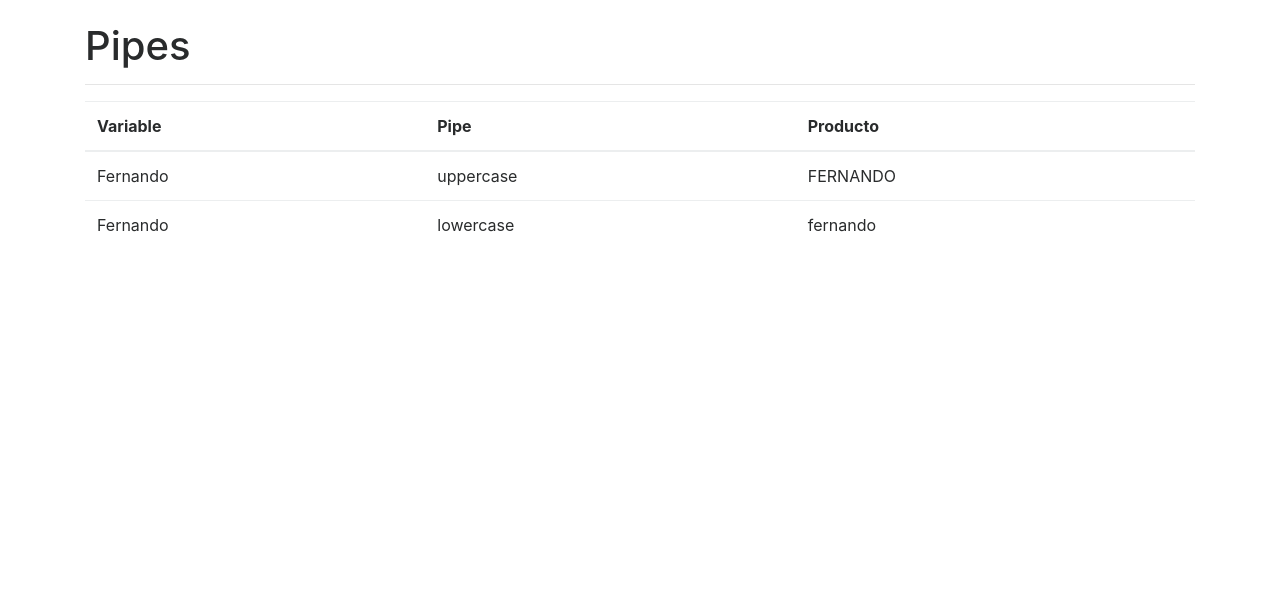
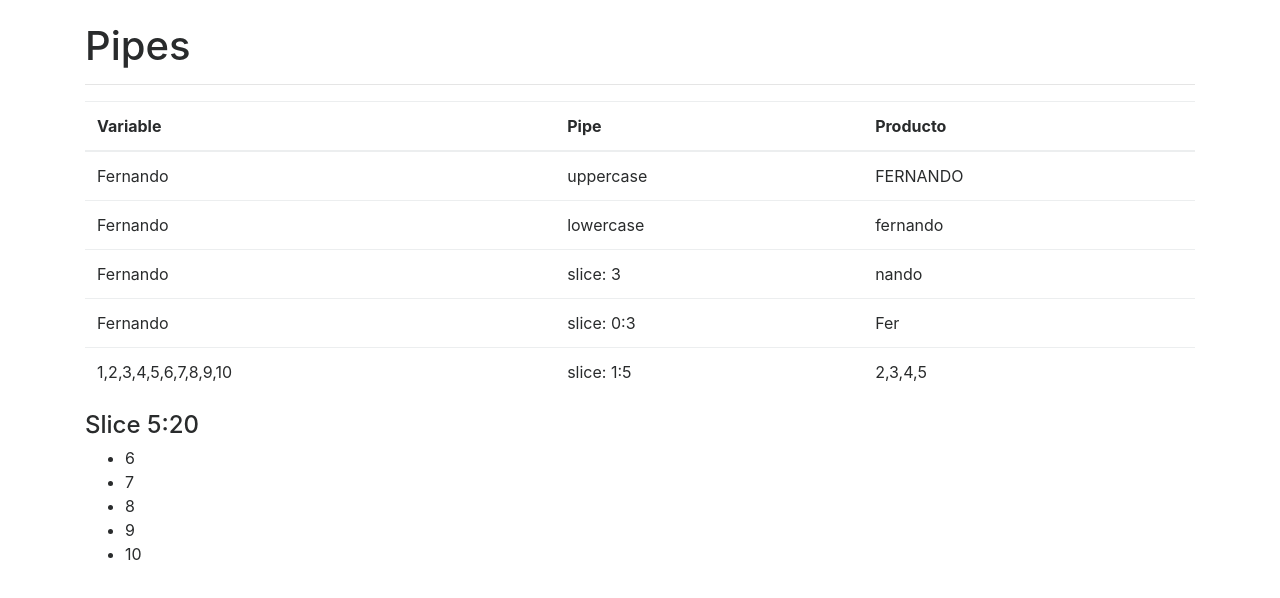
Before and after one commit to CarlosEstevez13/3.pipes, an Angular app: page / in a window 1280 px wide. Shown: the top 598 px of the page. Built offline with nearby package versions, Linux system fonts and the light colour scheme.

Commit message:
pipe slice

```diff
--- a/src/app/app.component.html
+++ b/src/app/app.component.html
@@ -23,6 +23,32 @@
         <td>lowercase</td>
         <td>{{nombre | lowercase}}</td>
       </tr>
+
+      <tr>
+        <td>{{nombre}}</td>
+        <td>slice: 3</td>
+        <td>{{nombre | slice:3}}</td>
+      </tr>
+
+      <tr>
+        <td>{{nombre}}</td>
+        <td>slice: 0:3</td>
+        <td>{{nombre | slice: 0:3}}</td>
+      </tr>
+
+      <tr>
+        <td>{{arreglo}}</td>
+        <td>slice: 1:5</td>
+        <td>{{arreglo | slice: 1:5}}</td>
+      </tr>
+
     </tbody>
   </table>
+
+
+  <h4>Slice 5:20</h4>
+  <ul>
+    <li *ngFor="let item of arreglo | slice: 5:20">{{item}}</li>
+  </ul>
+
 </div>
--- a/src/app/app.component.ts
+++ b/src/app/app.component.ts
@@ -7,4 +7,6 @@
 })
 export class AppComponent {
   nombre = "Fernando";
+
+  arreglo = [1,2,3,4,5,6,7,8,9,10];
 }
```
